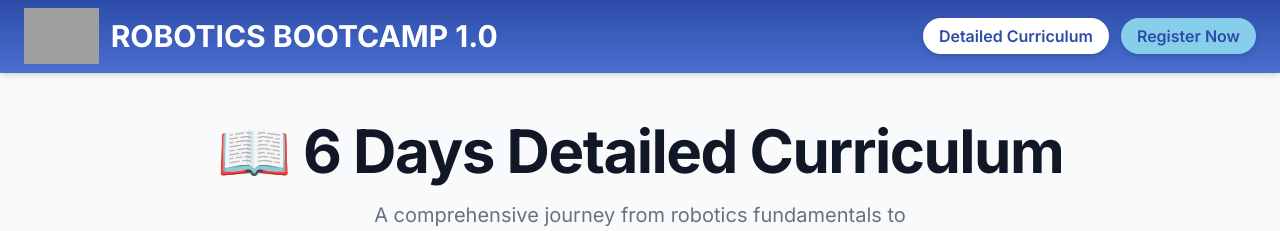
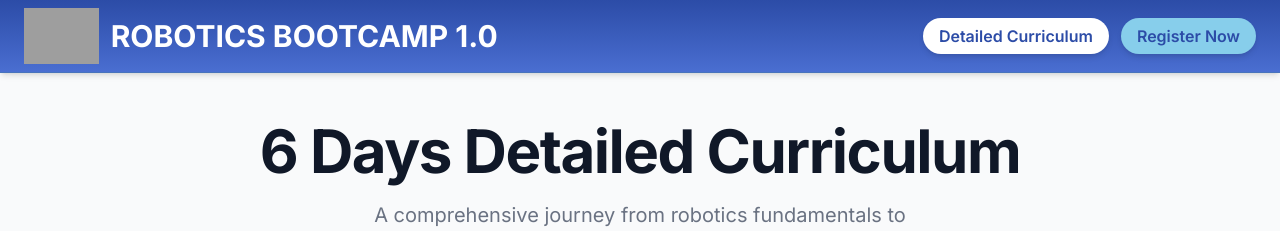
Before and after one commit to ebteshampuc44/ROBOTICS-BOOTCAMP-1.0, a React (Vite) app: page /curriculum in a window 1280 px wide. Shown: the top 231 px of the page. Built offline with nearby package versions, Linux system fonts and the light colour scheme; grey boxes are pictures that could not be loaded.

Commit message:
Remove emoji from header in DetailedCurriculum component for cleaner presentation

```diff
--- a/src/Components/DetailedCurriculum.jsx
+++ b/src/Components/DetailedCurriculum.jsx
@@ -102,7 +102,7 @@ const DetailedCurriculum = () => {
         {/* Header Section */}
         <div className="text-center mb-12">
           <h1 className="text-4xl font-extrabold text-gray-900 sm:text-5xl sm:tracking-tight lg:text-6xl">
-            📖 6 Days Detailed Curriculum
+            6 Days Detailed Curriculum
           </h1>
           <p className="mt-5 max-w-xl mx-auto text-xl text-gray-500">
             A comprehensive journey from robotics fundamentals to advanced AI integration
```
